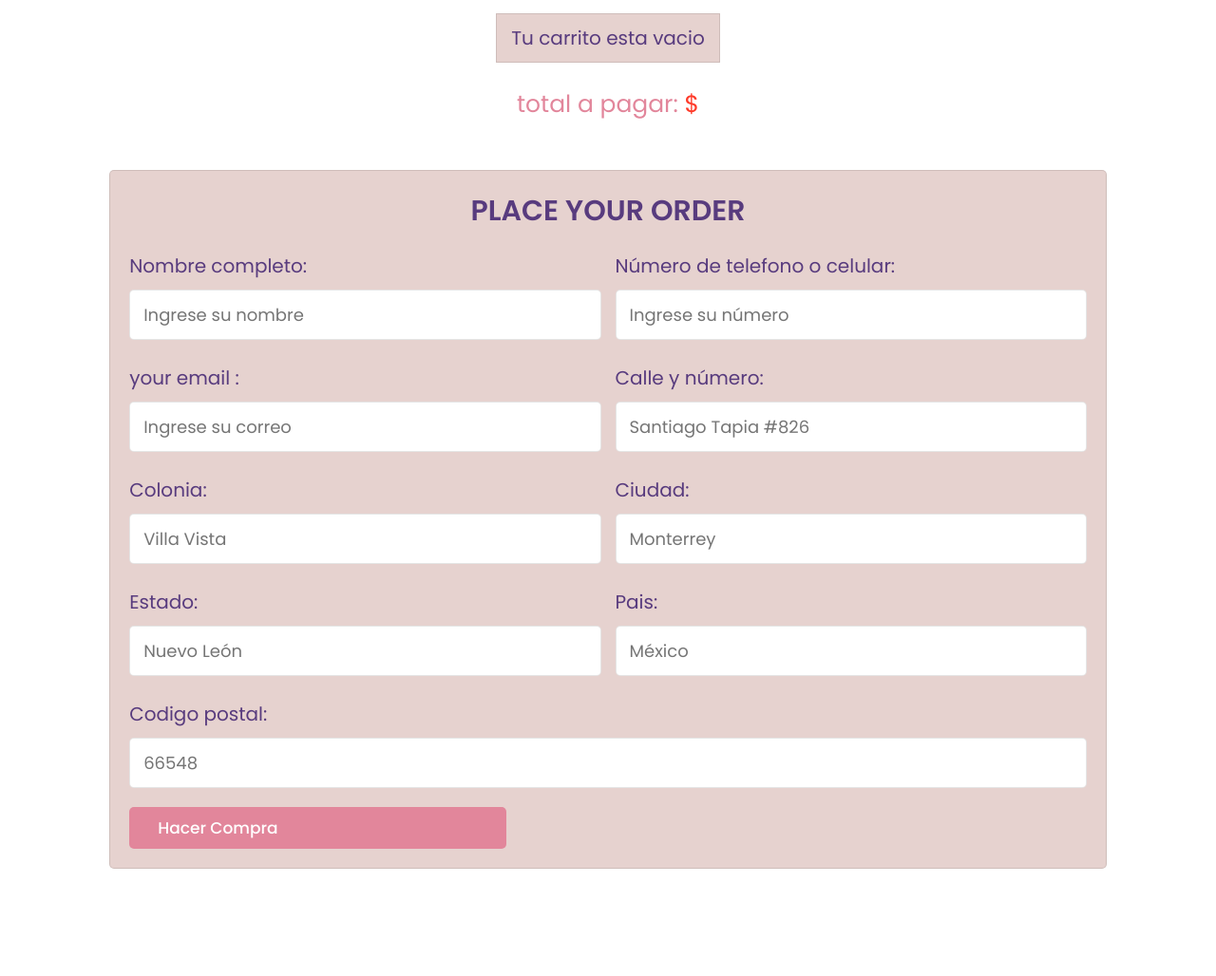
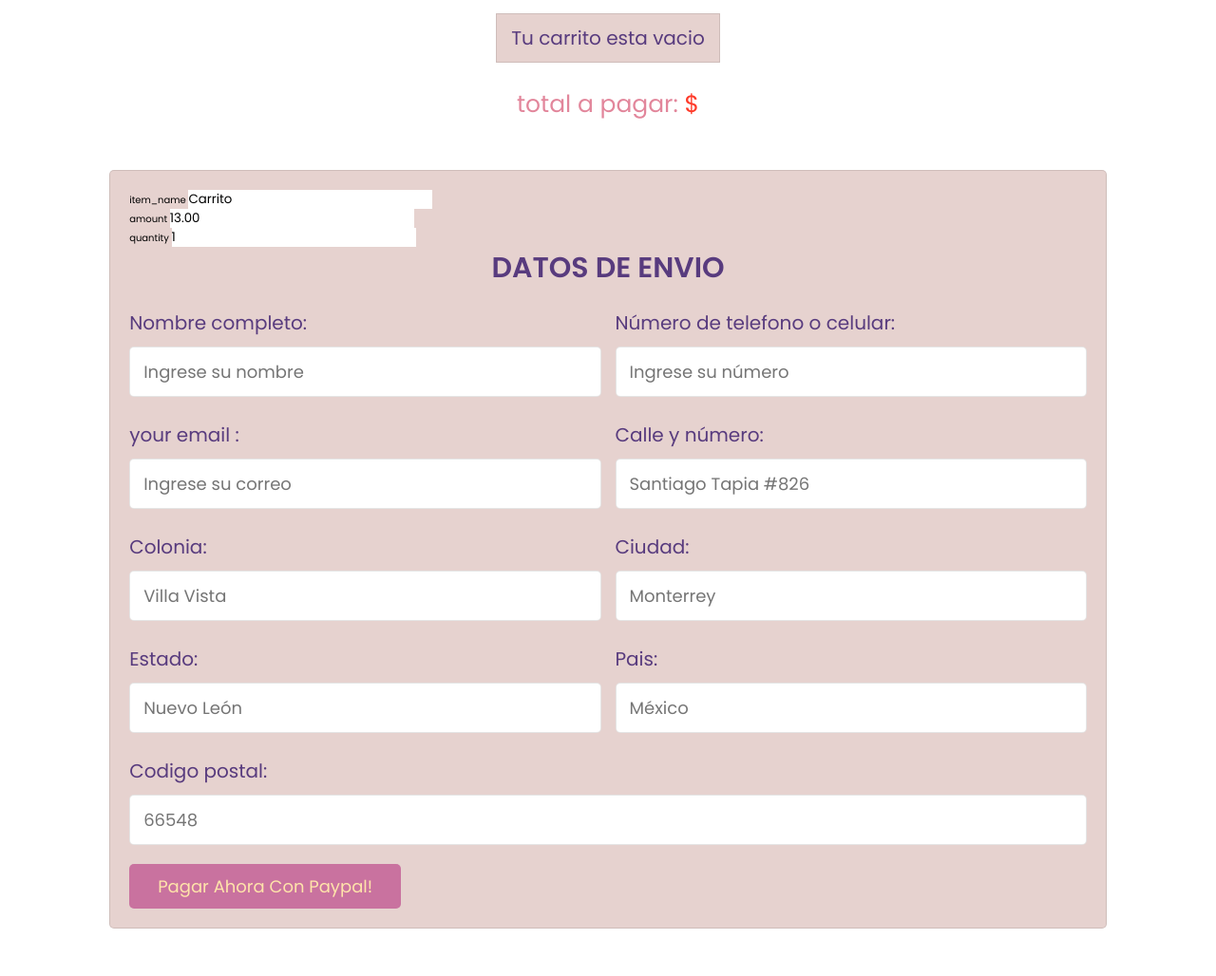
Before and after one commit to casperr29/BDM-CI-paoly, a PHP site: page /BDM-CI-paoly/checkout.php in a window 1280 px wide. Shown: the part 259-1287 px from the top of the page at 95% size. Before the commit the page ends 1174 px from the top, so only its background shows below. Run offline with PHP 8.4, Linux system fonts and the light colour scheme; the visitor is signed in with stand-in values (Sample User, id 1); some libraries are stand-ins or nearby versions.

Commit message:
API FUNCIONAL
Falta arreglar detallitos como el estilo en la pagina de receptor y los valores de item, amount y quantity en la pagina de checkout

```diff
--- a/checkout.php
+++ b/checkout.php
@@ -15,7 +15,9 @@
 
 </head>
 <body>
-
+<?php
+$baseUrl = 'http://localhost/BDM-CI-paoly';
+?>
 <?php include 'header.php'; ?>
 
 <div class="heading">
@@ -32,8 +34,25 @@
 
 <section class="checkout">
 
-   <form action="" method="post">
-      <h3>place your order</h3>
+   <form action="https://www.sandbox.paypal.com/cgi-bin/webscr" method="post" id="form_pay">
+      <!-- datos que pide la api  -->
+      <input type="hidden" name="business" value="sb-wmaxm22790115@business.example.com">
+      <input type="hidden" name="cmd" value="_xclick">
+
+      <label for="item_name" class="form-label">item_name</label>
+      <input type="text" name="item_name" id="" value="Carrito" required=""><br>
+
+      <label for="amount" class="form-label">amount</label>
+      <input type="text" name="amount" id="" value="13.00" required=""><br>
+
+      <input type="hidden" name="currency_code" value="MXN">
+
+      <label for="quantity" class="form-label">quantity</label>
+      <input type="text" name="quantity" id="" value="1" required=""><br>
+      <input type="hidden" name="item_number" value="1">
+
+      <!-- datos extra  -->
+      <h3>datos de envio</h3>
       <div class="flex">
          <div class="inputBox">
             <span>Nombre completo:</span>
@@ -72,7 +91,17 @@
             <input type="number" id="pin_code" min="0" name="pin_code" placeholder="66548 ">
          </div>
       </div>
-      <input value="Hacer compra" class="btn" name="order_btn" onclick=vDatosIncompletosUsuario()>
+
+      <input type="hidden" name="lc" value="es_ES">
+      <input type="hidden" name="no_shipping" value="1">
+      <input type="hidden" name="image_url" value="logo2.png">
+      <input type="hidden" name="return" value="<?= $baseUrl ?>/receptor.php">
+      <input type="hidden" name="cancel_return" value="<?= $baseUrl ?>/dashboard.php">
+      <hr>
+
+      <button type="submit">Pagar ahora con Paypal!</button>
+      <!-- <input value="Hacer compra" class="btn" name="order_btn" onclick=vDatosIncompletosUsuario()> -->
+
    </form>
 
 </section>
--- a/cssarely/checkout.css
+++ b/cssarely/checkout.css
@@ -24,7 +24,7 @@
 
 
 
- .btn{
+ .btn, button{
    display: inline-block;
    margin-top: 1rem;
    padding:1rem 3rem;
@@ -35,11 +35,11 @@
    text-transform: capitalize;
 }
 
-.btn:hover{
+.btn:hover, button{
    background-color: var(--black);
 }
 
-.btn{
+.btn, button{
    background-color: var(--dark-color);
 }
 
```
Also changed, not shown: cssarely/dashboard.css (+6 -3 lines), cssarely/mensajes.css (+5 -4 lines), mensajes.php (+2 -8 lines), receptor.php (added, +61 -0 lines).
